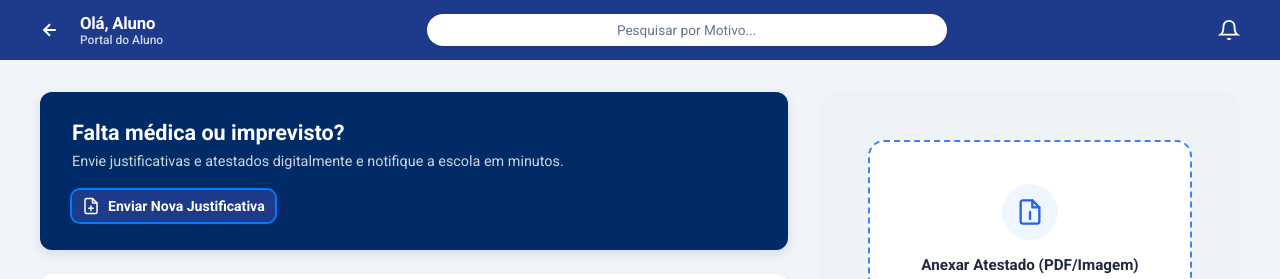
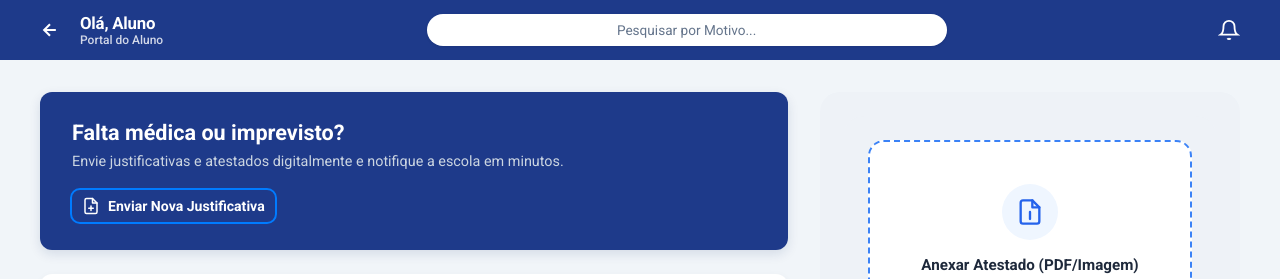
Before and after one commit to AylaMgr/projeto-OnClass, an Angular app in the folder front-end/: page /aluno/dashboard in a window 1280 px wide. Shown: the top 279 px of the page. Built offline with nearby package versions, Linux system fonts and the light colour scheme; no server answers.

Commit message:
style(aluno): atualiza top-bar para consumir a variavel CSS --navbar-bg

```diff
--- a/front-end/src/app/features/aluno/dashboardAluno/dashboard.css
+++ b/front-end/src/app/features/aluno/dashboardAluno/dashboard.css
@@ -12,7 +12,7 @@
   display: flex;
   align-items: center;
   justify-content: space-between;
-  background-color: #002b66;
+  background-color: var(--navbar-bg);
   padding: 12px 32px;
   height: 60px;
   box-sizing: border-box;
@@ -128,7 +128,7 @@
    3. BANNER SUPERIOR (CRIAR JUSTIFICATIVA)
    ========================================================================== */
 .banner-card {
-  background-color: #002b66;
+  background-color: var(--navbar-bg);
   color: #ffffff;
   border-radius: 12px;
   padding: 28px 32px;
```
